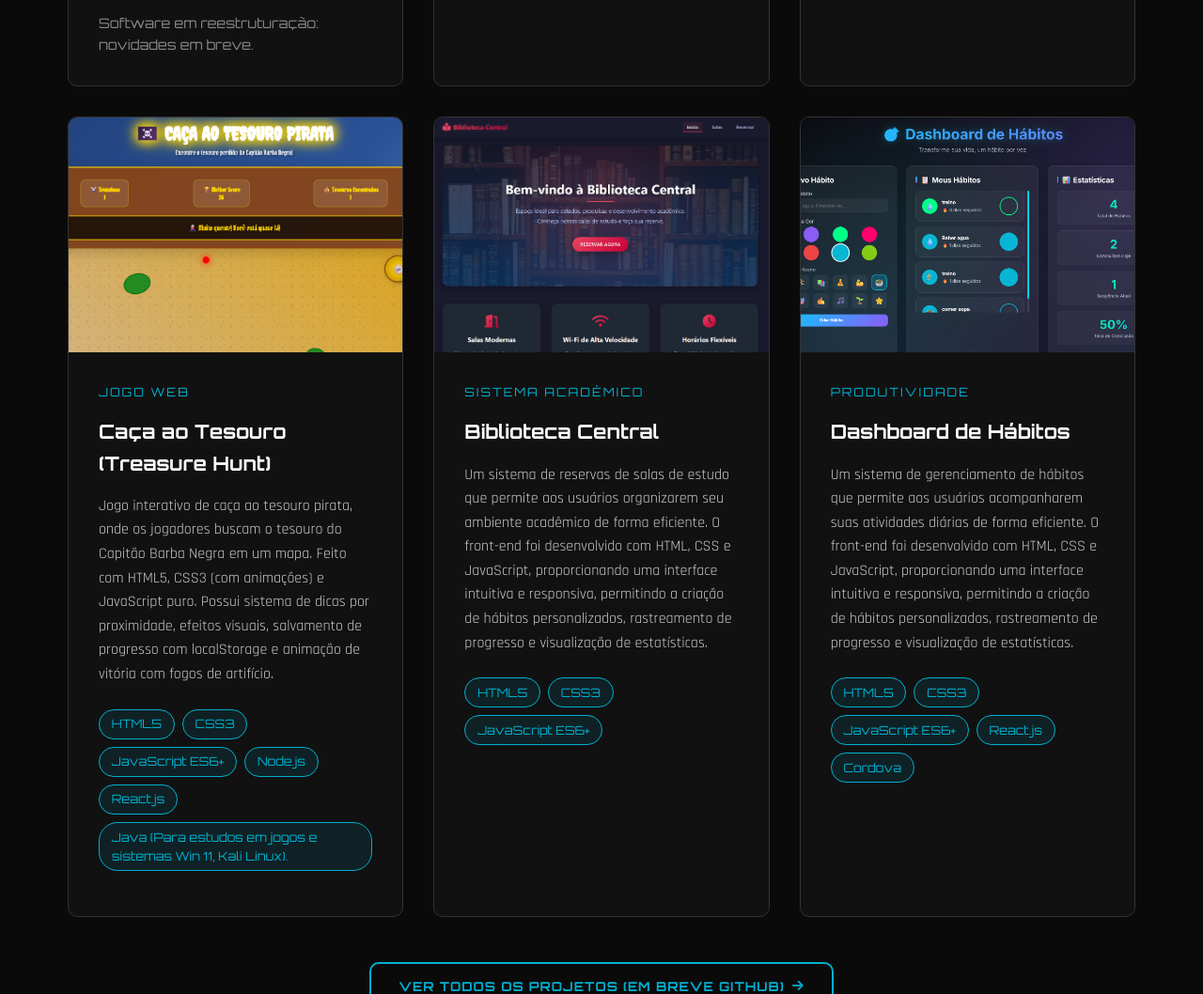
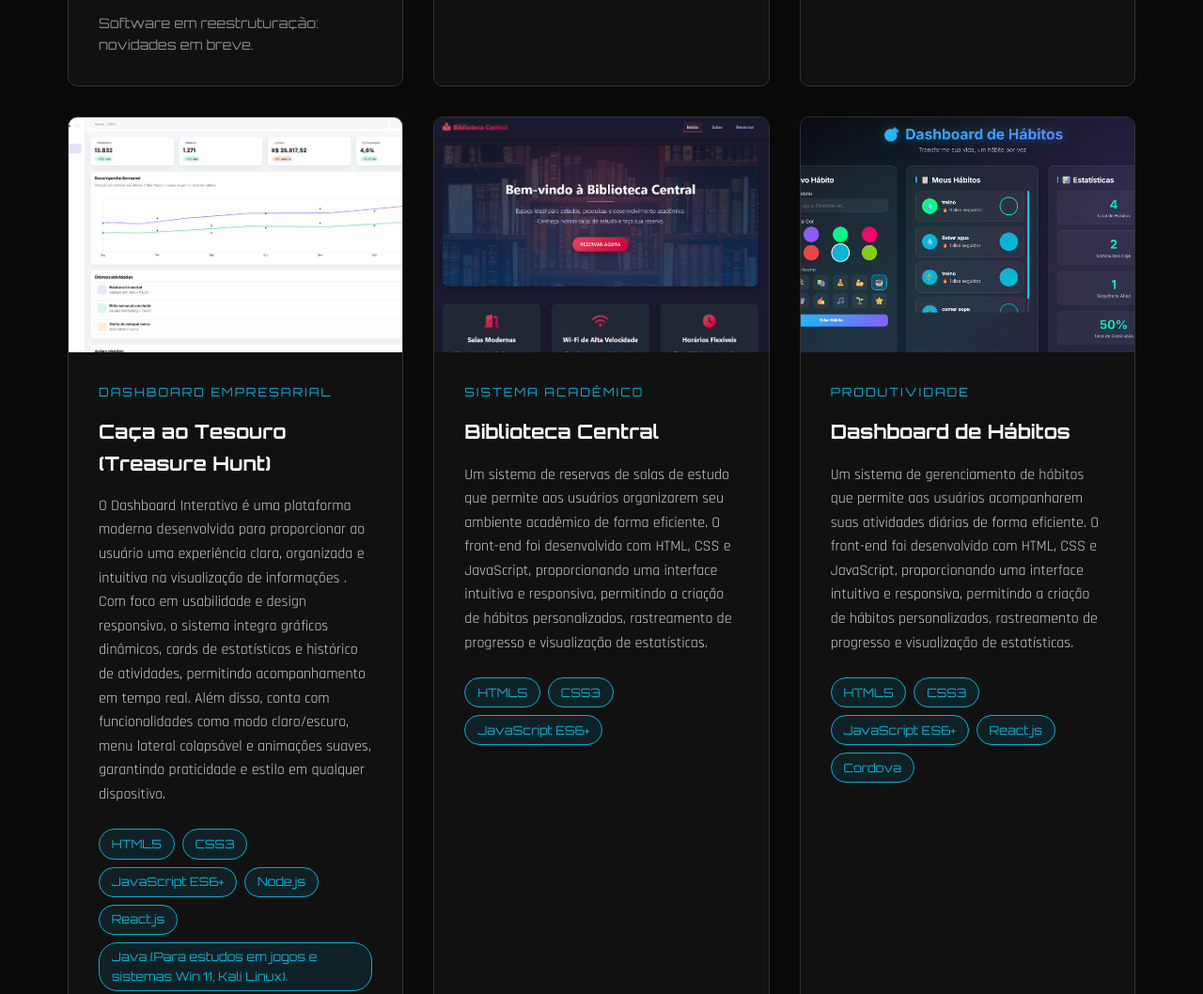
Before and after one commit to bimadevfull/abimaeldevfull, a plain HTML site: page dev bima/index.html in a window 1280 px wide. Shown: the part 8728-9786 px from the top of the page at 94% size. Drawn offline with nearby package versions, Linux system fonts and the light colour scheme; animation ran at ten frames a second.

Commit message:
Update index.html

```diff
--- a/dev bima/index.html
+++ b/dev bima/index.html
@@ -861,10 +861,11 @@
               </div>
             </div>
           </div>
-          <!-- Caça ao Tesouro -->
+
+
           <div class="project__card">
             <div class="project__image">
-              <img src="img/game.png" alt="Caça ao Tesouro" />
+              <img src="img/pjn.png" alt="Caça ao Tesouro" />
               <div class="project__overlay">
                 <div class="project__links">
                   <a
@@ -879,15 +880,12 @@
               </div>
             </div>
             <div class="project__content">
-              <div class="project__category">JOGO WEB</div>
+              <div class="project__category">DASHBOARD EMPRESARIAL </div>
               <h3 class="project__title">Caça ao Tesouro (Treasure Hunt)</h3>
               <p class="project__description">
-                Jogo interativo de caça ao tesouro pirata, onde os jogadores
-                buscam o tesouro do Capitão Barba Negra em um mapa. Feito com
-                HTML5, CSS3 (com animações) e JavaScript puro. Possui sistema
-                de dicas por proximidade, efeitos visuais, salvamento de
-                progresso com localStorage e animação de vitória com fogos de
-                artifício.
+               O Dashboard Interativo é uma plataforma moderna desenvolvida para proporcionar ao usuário uma experiência clara, organizada e intuitiva na visualização de informações
+                . Com foco em usabilidade e design responsivo, o sistema integra gráficos dinâmicos, cards de estatísticas e histórico de atividades, permitindo acompanhamento
+                em tempo real. Além disso, conta com funcionalidades como modo claro/escuro, menu lateral colapsável e animações suaves, garantindo praticidade e estilo em qualquer dispositivo.
               </p>
               <div class="project__tech">
                 <span class="tech-tag">HTML5</span>
```
